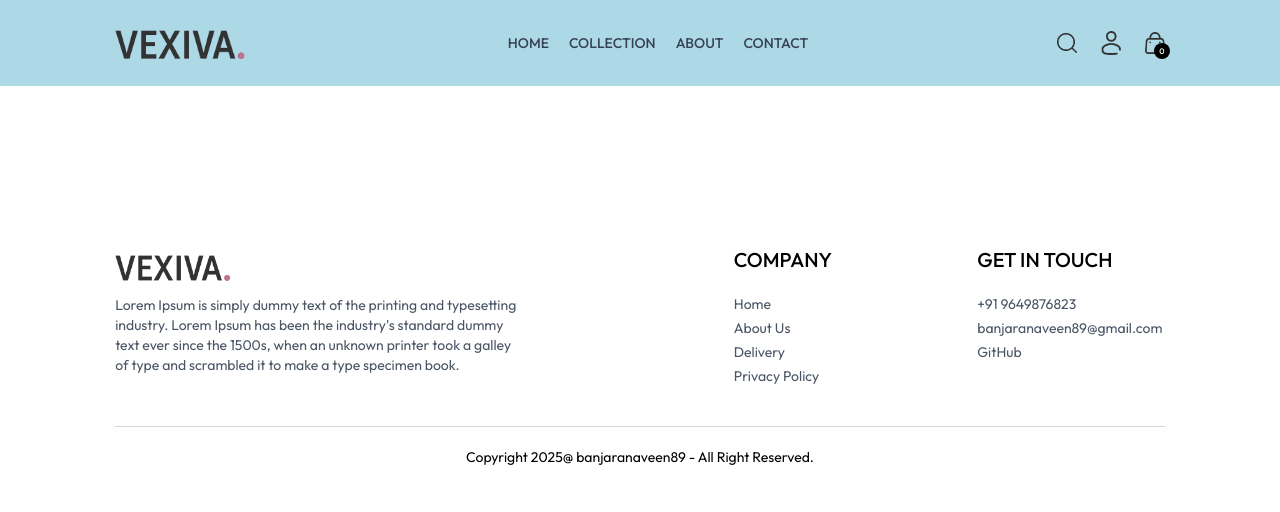
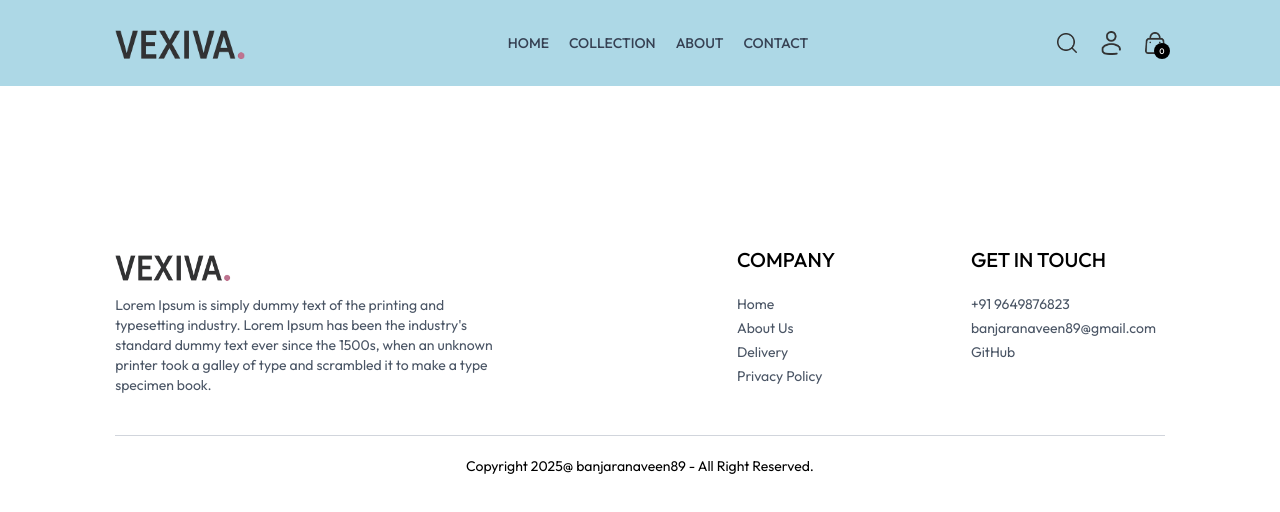
Before and after one commit to naveenbanjara89/E-Commerce-Project, a React (Vite) app: page /product in a window 1280 px wide. Shown: the top 512 px of the page. Built offline with nearby package versions, Linux system fonts and the light colour scheme.

Commit message:
Update Footer.jsx

```diff
--- a/src/components/Footer.jsx
+++ b/src/components/Footer.jsx
@@ -5,10 +5,10 @@ import { Link } from 'react-router-dom'
 const Footer = () => {
   return (
     <div>
-        <div className='flex flex-col sm:grid grid-cols-[3fr_1fr_1fr] gap-14 my-10 mt-40 text-sm '>
+        <div className='flex flex-col sm:grid grid-cols-[3fr_1fr_1fr] gap-10  my-10 mt-40 text-sm '>
             <div>
                 <Link to='/' onClick={() => window.scrollTo({ top: 0, behavior: 'smooth' })} ><img src={assets.logo} className='mb-2 w-32' alt="" /></Link>
-                <p className='w-102 md:-2/3 text-gray-600'>Lorem Ipsum is simply dummy text of the printing and typesetting industry. Lorem Ipsum has been the industry's standard dummy text ever since the 1500s, when an unknown printer took a galley of type and scrambled it to make a type specimen book.</p>
+                <p className='w-[100%] max-w-[400px] md:-2/3 text-gray-600'>Lorem Ipsum is simply dummy text of the printing and typesetting industry. Lorem Ipsum has been the industry's standard dummy text ever since the 1500s, when an unknown printer took a galley of type and scrambled it to make a type specimen book.</p>
 
             </div>
             <div>
```
